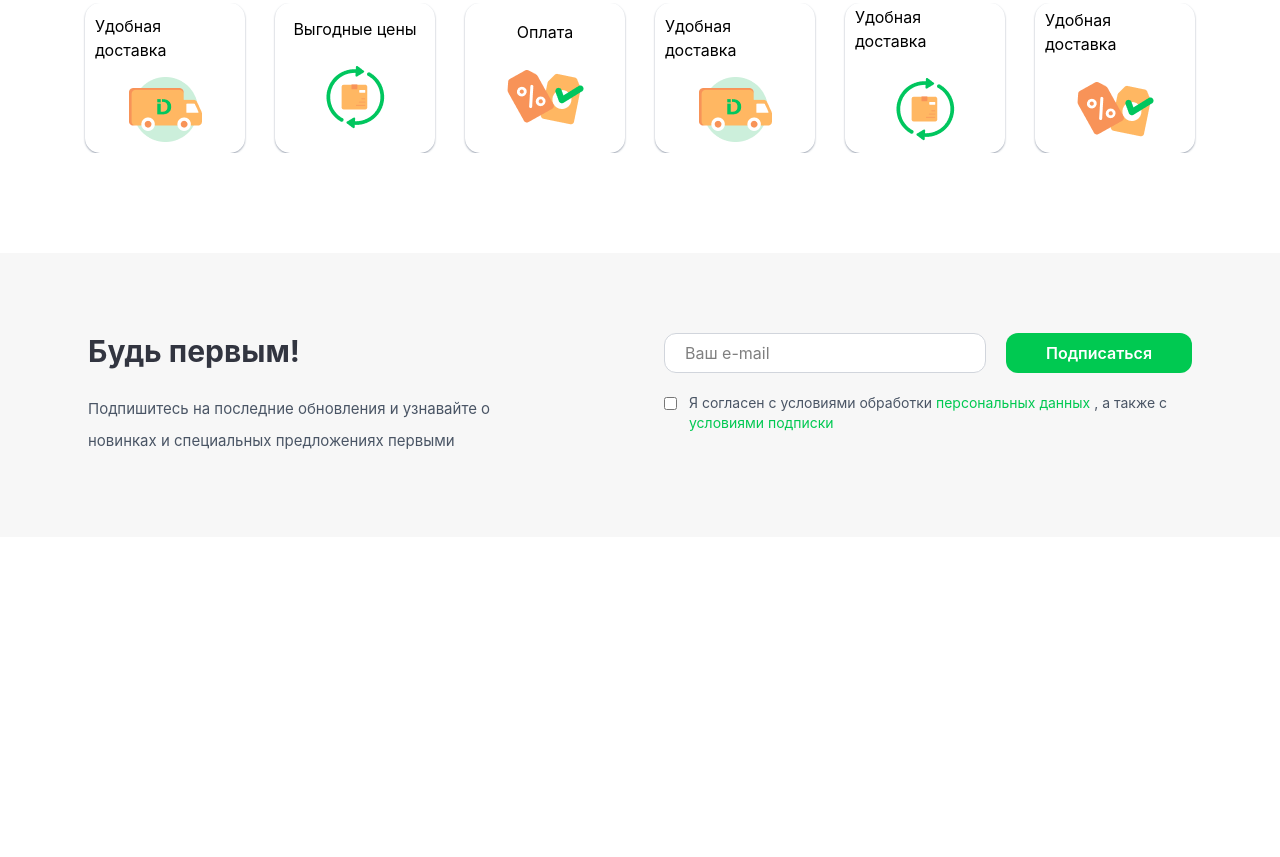
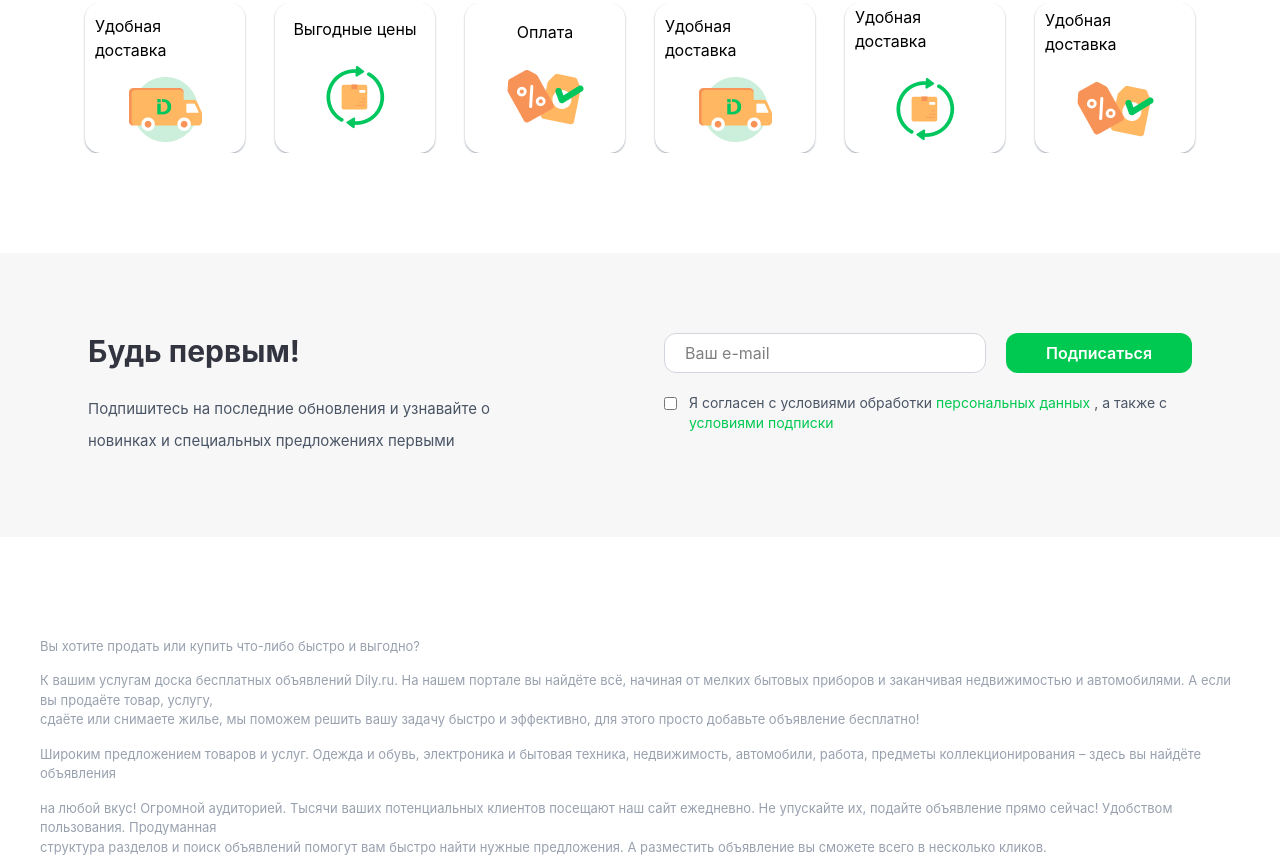
Before and after one commit to JurabekSayfiddinov/dily_ru-project, a website: page index.html in a window 1280 px wide. Shown: the part 4191-5048 px from the top of the page. Before the commit the page ends 4728 px from the top, so only its background shows below. Drawn offline with nearby package versions, Linux system fonts and the light colour scheme; files that its build step writes are made by us from their sources.

Commit message:
section - texts

```diff
--- a/index.html
+++ b/index.html
@@ -1151,6 +1151,12 @@
 
   </div>
 </section>
+        <section class="max-w-300 m-auto mt-[100px] flex flex-col gap-[15px] lg:p-0 p-[10px]">
+            <p class="text-[13px] text-gray-400">Вы хотите продать или купить что-либо быстро и выгодно?</p>
+            <p class="text-[13px] text-gray-400">К вашим услугам доска бесплатных объявлений Dily.ru. На нашем портале вы найдёте всё, начиная от мелких бытовых приборов и заканчивая недвижимостью и автомобилями. А если вы продаёте товар, услугу, <br> сдаёте или снимаете жилье, мы поможем решить вашу задачу быстро и эффективно, для этого просто добавьте объявление бесплатно!</p>
+            <p class="text-[13px] text-gray-400">Широким предложением товаров и услуг. Одежда и обувь, электроника и бытовая техника, недвижимость, автомобили, работа, предметы коллекционирования – здесь вы найдёте объявления </p>
+            <p class="text-[13px] text-gray-400">на любой вкус! Огромной аудиторией. Тысячи ваших потенциальных клиентов посещают наш сайт ежедневно. Не упускайте их, подайте объявление прямо сейчас! Удобством пользования. Продуманная <br> структура разделов и поиск объявлений помогут вам быстро найти нужные предложения. А разместить объявление вы сможете всего в несколько кликов.</p>
+        </section>
     </main>
 </body>
 </html>
```
